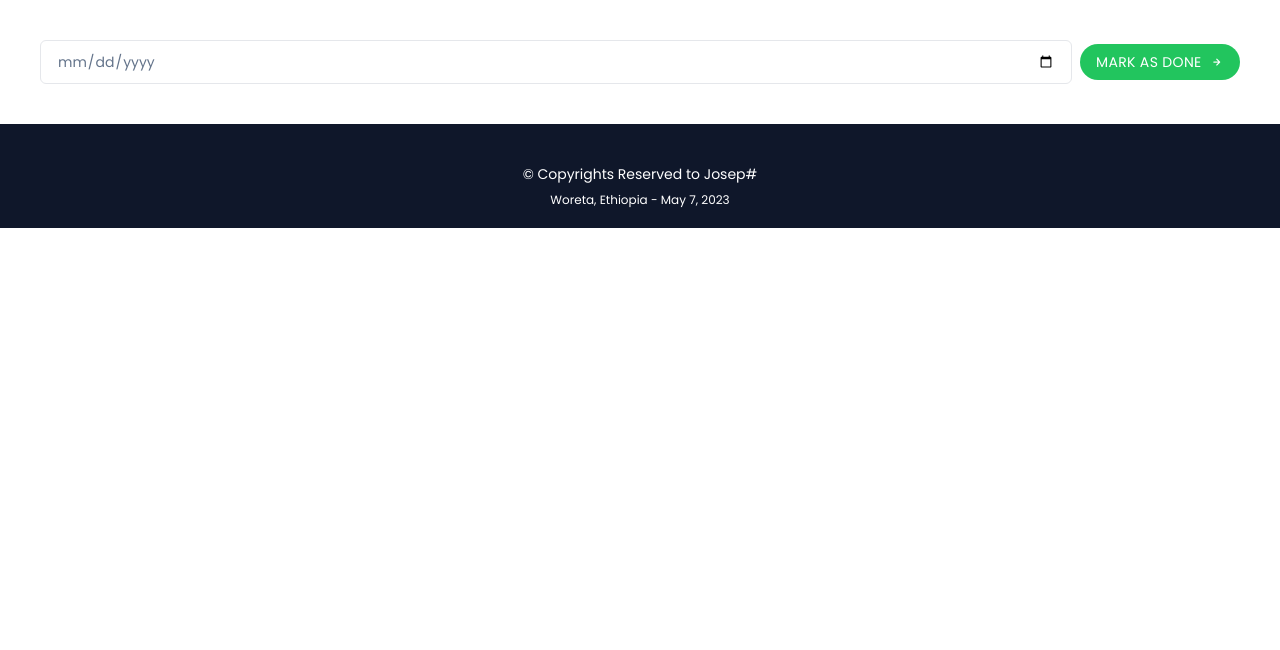
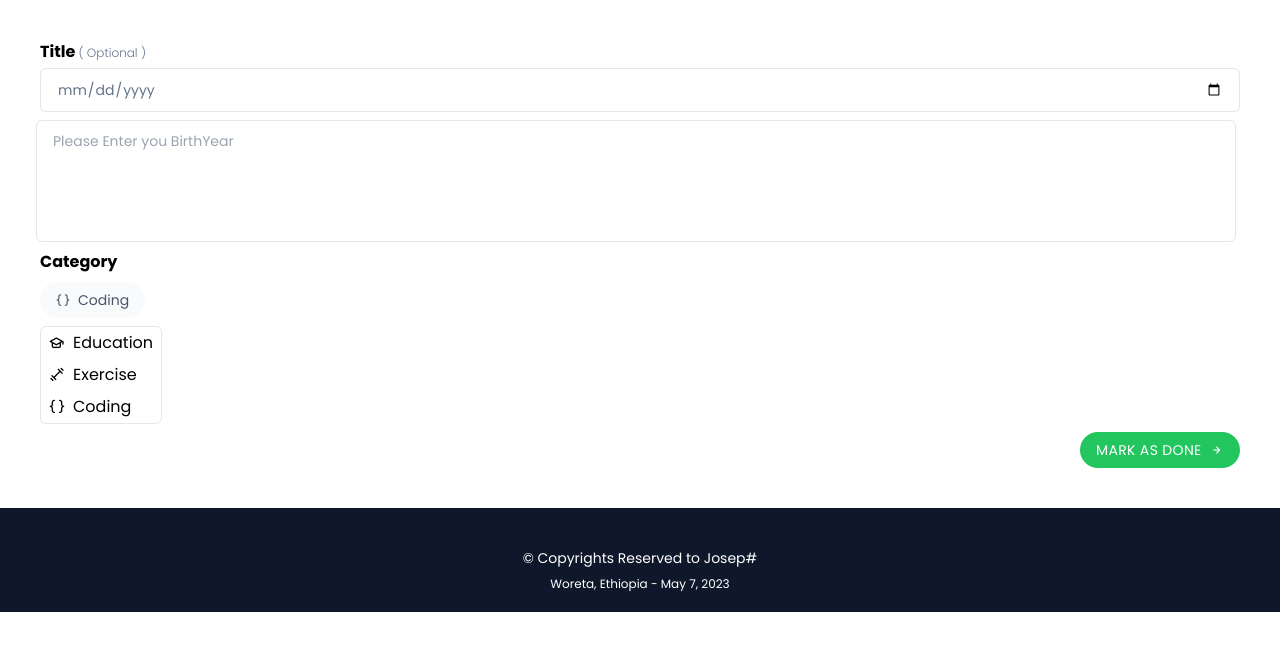
Before and after one commit to josephcodes8/doit-now-v-2, a React (Vite) app: page / in a window 1280 px wide. Shown: the top 650 px of the page. Built offline with nearby package versions, Linux system fonts and the light colour scheme.

Commit message:
added: button, input and textarea components

```diff
--- a/src/App.jsx
+++ b/src/App.jsx
@@ -1,5 +1,5 @@
 import { Footer } from "./components";
-import { Input, Button } from "./components/atoms";
+import { Button, Input, Select, TextArea } from "./components/atoms";
 
 function App() {
   const button = {
@@ -15,13 +15,32 @@ function App() {
     id: "1",
     placeholder: "Please Enter you BirthYear",
     type: "date",
+    isFullyRounded: false,
     additionalClass: "mr-2",
   };
 
   return (
     <section>
-      <div className="m-5 p-5 flex items-center">
-        <Input {...input} />
+      <div className="m-5 p-5 flex items-center flex-col gap-2">
+        <div className="w-full flex flex-col gap-1">
+          <label htmlFor={input.id} className="font-bold">
+            Title
+            <span className="text-xs text-slate-500 font-light">
+              {" "}
+              ( Optional )
+            </span>
+          </label>
+          <Input {...input} />
+        </div>
+        <TextArea {...input} />
+
+        <div className="w-full flex flex-col gap-1">
+          <label htmlFor="" className="font-bold">
+            Category
+          </label>
+          <Select />
+        </div>
+
         <Button {...button}>
           <i className="uil-arrow-right ml-2"></i>
         </Button>
--- a/src/components/atoms/Button.jsx
+++ b/src/components/atoms/Button.jsx
@@ -4,7 +4,7 @@ const Button = (props) => {
     iconComesFirst = null, // used to control where the icon is going to be rendered
     isFullyRounded = false, // controls weather the button is fully rounded or not
     isUppercase = false,
-    variant, // primary, primary_alt, secondary, secondary_alt
+    variant = "primary", // default, primary, primary_alt, secondary, secondary_alt
     additionalClass, //used to add custom styling to a specific instance
     children, // the icon
   } = props;
@@ -18,7 +18,7 @@ const Button = (props) => {
 
   return (
     <button
-      className={`text-sm md:text-md px-4 py-2 min-w-min whitespace-nowrap text-white focus:ring-2 transition-all duration-300 ${
+      className={`text-sm md:text-md px-4 py-1.5 md:py-2 whitespace-nowrap text-white focus:ring-2 transition-all duration-300 ${
         button_type[variant]
       } ${isFullyRounded ? "rounded-full" : "rounded-md"} ${additionalClass} ${
         isUppercase && "uppercase tracking-wide"
--- /dev/null
+++ b/src/components/atoms/Select.jsx
@@ -0,0 +1,26 @@
+import { Categories } from "../../data";
+
+const Select = () => {
+  return (
+    <div className="relative mt-1 flex flex-col items-start">
+      <button className="text-sm rounded-full text-slate-600 bg-slate-100/50 focus:ring-1 focus:ring-indigo-500 px-4 py-1 md:py-1.5 lg:py-2">
+        <span className={`mr-2 ${Categories[2].icon}`}></span>
+        {Categories[2].label}
+      </button>
+      {/* options */}
+      <ul className="border-[1px] mt-2 inline-block rounded-md">
+        {Categories.map((option) => (
+          <li className="hover:bg-slate-50/50 px-2 py-1 whitespace-nowrap">
+            <span
+              className={`${option.icon} mr-2
+            `}
+            ></span>
+            {option.label}
+          </li>
+        ))}
+      </ul>
+    </div>
+  );
+};
+
+export default Select;
--- /dev/null
+++ b/src/components/atoms/TextArea.jsx
@@ -0,0 +1,17 @@
+import React from "react";
+
+const TextArea = (props) => {
+  const { id, placeholder, rows = 5, additionalClass = "" } = props;
+
+  return (
+    <textarea
+      id={id}
+      rows={rows}
+      className={`border-[1px] py-2.5 px-4 rounded-md text-slate-500 text-sm w-full placeholder:text-sm transition-all duration-300 outline-transparent focus:outline-indigo-600  ${additionalClass} `}
+      placeholder={placeholder}
+      style={{ resize: "none" }}
+    ></textarea>
+  );
+};
+
+export default TextArea;
--- a/src/components/atoms/index.js
+++ b/src/components/atoms/index.js
@@ -1,3 +1,6 @@
 import Button from "./Button";
 import Input from "./Input";
-export { Button, Input };
+import TextArea from "./TextArea";
+import Select from "./Select";
+
+export { Button, Input, TextArea, Select };
--- /dev/null
+++ b/src/data/Categories.jsx
@@ -0,0 +1,19 @@
+const Categories = [
+  {
+    id: 1,
+    label: "Education",
+    icon: "uil-graduation-cap",
+  },
+  {
+    id: 2,
+    label: "Exercise",
+    icon: "uil-dumbbell",
+  },
+  {
+    id: 3,
+    label: "Coding",
+    icon: "uil-brackets-curly",
+  },
+];
+
+export default Categories;
--- /dev/null
+++ b/src/data/index.js
@@ -0,0 +1,3 @@
+import Categories from "./Categories";
+
+export { Categories };
```
